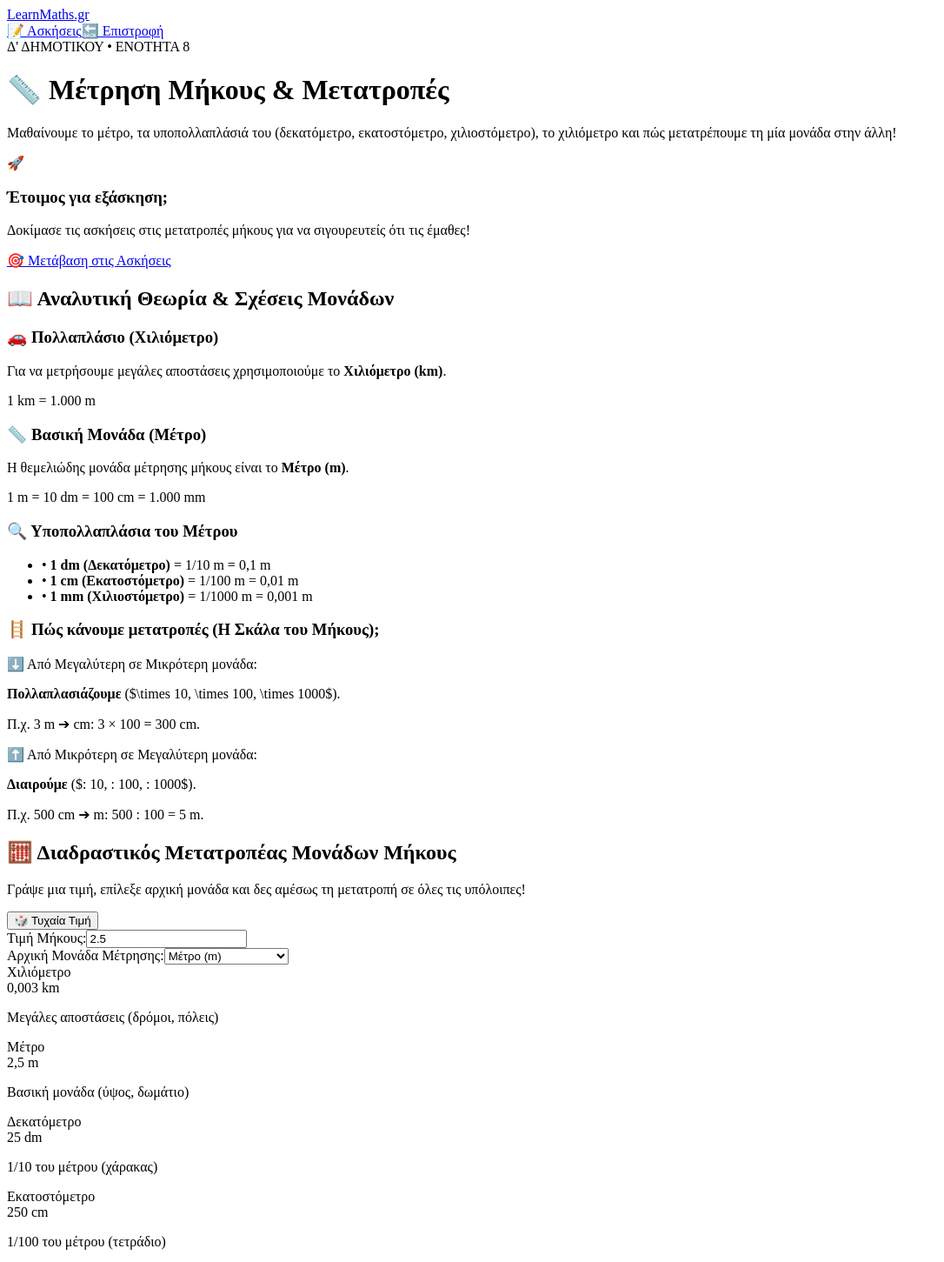
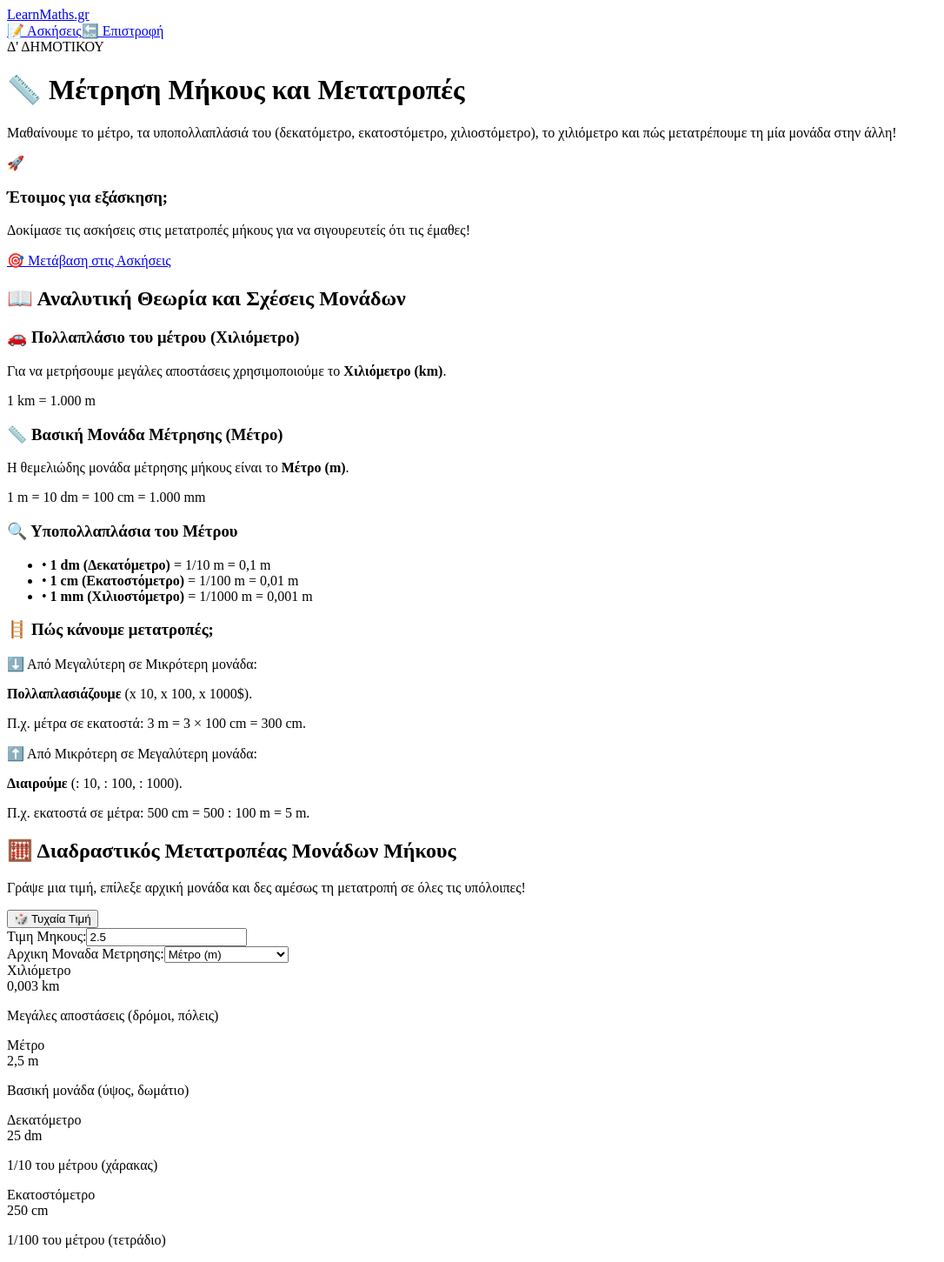
Before and after one commit to gkrimpas-lab/learn-maths-2026, a Next.js app: page /d-dimotikou/8-mikos in a window 1280 px wide. Shown: the top 1451 px of the page at 87% size, without its empty margins (0-1086 px from the left). Built offline with nearby package versions, Linux system fonts and the light colour scheme.

Commit message:
Update 8-mikos.js

```diff
--- a/pages/d-dimotikou/8-mikos.js
+++ b/pages/d-dimotikou/8-mikos.js
@@ -67,10 +67,10 @@ export default function MikosTheoryPage() {
             <div className="relative z-10 grid grid-cols-1 md:grid-cols-3 gap-6 items-center">
               <div className="md:col-span-2 space-y-3">
                 <span className="bg-white/20 text-white text-xs font-black uppercase px-3 py-1 rounded-full tracking-wider">
-                  Δ' ΔΗΜΟΤΙΚΟΥ • ΕΝΟΤΗΤΑ 8
+                  Δ' ΔΗΜΟΤΙΚΟΥ
                 </span>
                 <h1 className="text-3xl lg:text-4xl font-black tracking-tight">
-                  📏 Μέτρηση Μήκους & Μετατροπές
+                  📏 Μέτρηση Μήκους και Μετατροπές
                 </h1>
                 <p className="text-cyan-100 text-base lg:text-lg leading-relaxed">
                   Μαθαίνουμε το μέτρο, τα υποπολλαπλάσιά του (δεκατόμετρο, εκατοστόμετρο, χιλιοστόμετρο), το χιλιόμετρο και πώς μετατρέπουμε τη μία μονάδα στην άλλη!
@@ -96,7 +96,7 @@ export default function MikosTheoryPage() {
           <div className="bg-white p-6 md:p-10 rounded-3xl shadow-sm border border-gray-100 space-y-8">
             <div className="border-b pb-4 border-gray-100">
               <h2 className="text-2xl font-black text-gray-900 flex items-center gap-2">
-                <span>📖</span> Αναλυτική Θεωρία & Σχέσεις Μονάδων
+                <span>📖</span> Αναλυτική Θεωρία και Σχέσεις Μονάδων
               </h2>
             </div>
 
@@ -105,7 +105,7 @@ export default function MikosTheoryPage() {
               {/* 1. Πολλαπλάσιο */}
               <div className="bg-indigo-50/70 p-6 rounded-2xl border border-indigo-100 space-y-3">
                 <h3 className="text-lg font-bold text-indigo-900 flex items-center gap-2">
-                  <span>🚗</span> Πολλαπλάσιο (Χιλιόμετρο)
+                  <span>🚗</span> Πολλαπλάσιο του μέτρου (Χιλιόμετρο)
                 </h3>
                 <p className="text-xs md:text-sm text-gray-700 leading-relaxed">
                   Για να μετρήσουμε μεγάλες αποστάσεις χρησιμοποιούμε το <strong>Χιλιόμετρο (km)</strong>.
@@ -118,7 +118,7 @@ export default function MikosTheoryPage() {
               {/* 2. Βασική Μονάδα */}
               <div className="bg-cyan-50/70 p-6 rounded-2xl border border-cyan-100 space-y-3">
                 <h3 className="text-lg font-bold text-cyan-900 flex items-center gap-2">
-                  <span>📏</span> Βασική Μονάδα (Μέτρο)
+                  <span>📏</span> Βασική Μονάδα Μέτρησης (Μέτρο)
                 </h3>
                 <p className="text-xs md:text-sm text-gray-700 leading-relaxed">
                   Η θεμελιώδης μονάδα μέτρησης μήκους είναι το <strong>Μέτρο (m)</strong>.
@@ -145,24 +145,24 @@ export default function MikosTheoryPage() {
             {/* ΣΚΑΛΑ ΜΕΤΑΤΡΟΠΩΝ */}
             <div className="bg-gray-50 p-6 rounded-2xl border border-gray-200 space-y-4">
               <h3 className="text-lg font-extrabold text-gray-800 text-center md:text-left">
-                🪜 Πώς κάνουμε μετατροπές (Η Σκάλα του Μήκους);
+                🪜 Πώς κάνουμε μετατροπές;
               </h3>
 
               <div className="grid grid-cols-1 md:grid-cols-2 gap-4 text-xs md:text-sm">
                 <div className="bg-white p-4 rounded-xl border border-gray-200 space-y-1">
                   <span className="text-emerald-600 font-bold">⬇️ Από Μεγαλύτερη σε Μικρότερη μονάδα:</span>
                   <p className="text-gray-600">
-                    <strong>Πολλαπλασιάζουμε</strong> ($\times 10, \times 100, \times 1000$).
+                    <strong>Πολλαπλασιάζουμε</strong> (x 10, x 100, x 1000$).
                   </p>
-                  <p className="font-mono text-xs text-gray-500">Π.χ. 3 m ➔ cm: 3 × 100 = 300 cm.</p>
+                  <p className="font-mono text-xs text-gray-500">Π.χ. μέτρα σε εκατοστά: 3 m = 3 × 100 cm = 300 cm.</p>
                 </div>
 
                 <div className="bg-white p-4 rounded-xl border border-gray-200 space-y-1">
                   <span className="text-amber-600 font-bold">⬆️ Από Μικρότερη σε Μεγαλύτερη μονάδα:</span>
                   <p className="text-gray-600">
-                    <strong>Διαιρούμε</strong> ($: 10, : 100, : 1000$).
+                    <strong>Διαιρούμε</strong> (: 10, : 100, : 1000).
                   </p>
-                  <p className="font-mono text-xs text-gray-500">Π.χ. 500 cm ➔ m: 500 : 100 = 5 m.</p>
+                  <p className="font-mono text-xs text-gray-500">Π.χ. εκατοστά σε μέτρα: 500 cm = 500 : 100 m = 5 m.</p>
                 </div>
               </div>
             </div>
@@ -193,7 +193,7 @@ export default function MikosTheoryPage() {
             <div className="grid grid-cols-1 sm:grid-cols-2 gap-4 bg-slate-50 p-6 rounded-2xl border border-slate-200">
               <div>
                 <label className="block text-xs font-black uppercase text-gray-500 mb-1">
-                  Τιμή Μήκους:
+                  Τιμη Μηκους:
                 </label>
                 <input
                   type="text"
@@ -206,7 +206,7 @@ export default function MikosTheoryPage() {
 
               <div>
                 <label className="block text-xs font-black uppercase text-gray-500 mb-1">
-                  Αρχική Μονάδα Μέτρησης:
+                  Αρχικη Μοναδα Μετρησης:
                 </label>
                 <select
                   value={baseUnit}
@@ -237,7 +237,7 @@ export default function MikosTheoryPage() {
                         : 'bg-white text-gray-800 border-gray-200 hover:bg-gray-50'
                     }`}
                   >
-                    <span className={`text-[10px] font-black uppercase tracking-wider block ${isSelected ? 'text-cyan-200' : 'text-gray-400'}`}>
+                    <span className={`text-[10px] font-black tracking-wider block ${isSelected ? 'text-cyan-200' : 'text-gray-400'}`}>
                       {UNITS[uKey].name}
                     </span>
 
```
